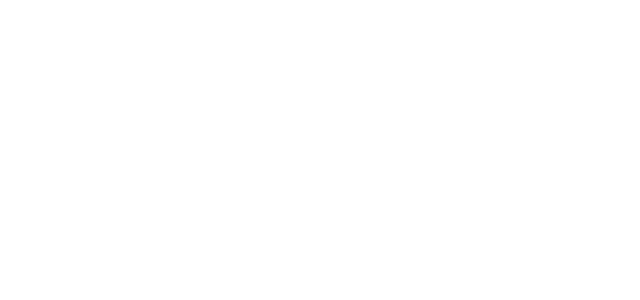
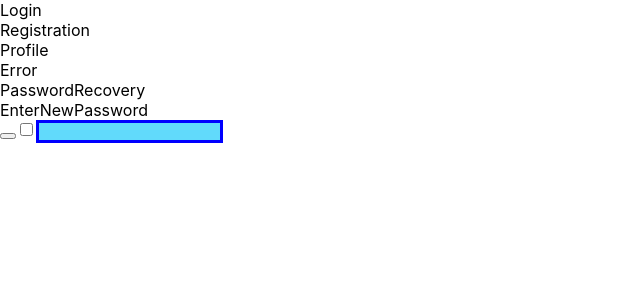
Before and after one commit to AleksandrFROLik/DZ-FRIDAY, a React (Create React App) app: page / in a window 1280 px wide. Shown: the top 300 px of the page, without its empty margins (0-640 px from the left). Built offline with nearby package versions, Linux system fonts and the light colour scheme.

Commit message:
create components

```diff
--- a/src/App.tsx
+++ b/src/App.tsx
@@ -1,12 +1,25 @@
 import React from 'react';
 import './App.css';
+import {BrowserRouter} from "react-router-dom";
+import Login from "./pages/Login";
+import Registration from "./pages/Registration";
+import Profile from "./pages/Profile";
+import Error404 from "./pages/Error404";
+import PasswordRecovery from "./pages/PasswordRecovery";
+import EnterNewPassword from "./pages/EnterNewPassword";
+import TestPage from "./pages/TestPage";
 
 function App() {
-  return (
-    <div className="App">
-
-    </div>
-  );
+    return (
+        <BrowserRouter>
+            <Login/>
+            <Registration/>
+            <Profile/>
+            <Error404/>
+            <PasswordRecovery/>
+            <EnterNewPassword/>
+            <TestPage/>
+        </BrowserRouter>
+    );
 }
-
 export default App;
--- /dev/null
+++ b/src/pages/EnterNewPassword.tsx
@@ -0,0 +1,11 @@
+import React from 'react';
+
+const EnterNewPassword = () => {
+    return (
+        <div>
+            EnterNewPassword
+        </div>
+    );
+};
+
+export default EnterNewPassword;
--- /dev/null
+++ b/src/pages/Error404.tsx
@@ -0,0 +1,11 @@
+import React from 'react';
+
+const Error404 = () => {
+    return (
+        <div>
+            Error
+        </div>
+    );
+};
+
+export default Error404;
--- /dev/null
+++ b/src/pages/Login.tsx
@@ -0,0 +1,11 @@
+import React from 'react';
+
+const Login = () => {
+    return (
+        <div>
+            Login
+        </div>
+    );
+};
+
+export default Login;
--- /dev/null
+++ b/src/pages/PasswordRecovery.tsx
@@ -0,0 +1,11 @@
+import React from 'react';
+
+const PasswordRecovery = () => {
+    return (
+        <div>
+            PasswordRecovery
+        </div>
+    );
+};
+
+export default PasswordRecovery;
--- /dev/null
+++ b/src/pages/Profile.tsx
@@ -0,0 +1,11 @@
+import React from 'react';
+
+const Profile = () => {
+    return (
+        <div>
+            Profile
+        </div>
+    );
+};
+
+export default Profile;
--- /dev/null
+++ b/src/pages/Registration.tsx
@@ -0,0 +1,11 @@
+import React from 'react';
+
+const Registration = () => {
+    return (
+        <div>
+            Registration
+        </div>
+    );
+};
+
+export default Registration;
--- /dev/null
+++ b/src/pages/TestPage.tsx
@@ -0,0 +1,16 @@
+import React from 'react';
+import SuperButton from "../commponents/c2-SuperButton/SuperButton";
+import SuperCheckbox from "../commponents/c3-SuperCheckbox/SuperCheckbox";
+import SuperInputText from "../commponents/c1-SuperInputText/SuperInputText";
+
+const TestPage = () => {
+    return (
+        <div>
+            <SuperButton/>
+            <SuperCheckbox/>
+            <SuperInputText/>
+        </div>
+    );
+};
+
+export default TestPage;
```
Also changed, not shown: package.json (+7 -1 lines), src/index.tsx (+5 -4 lines), 1 other file (tests, documents, lock files or other folders).
